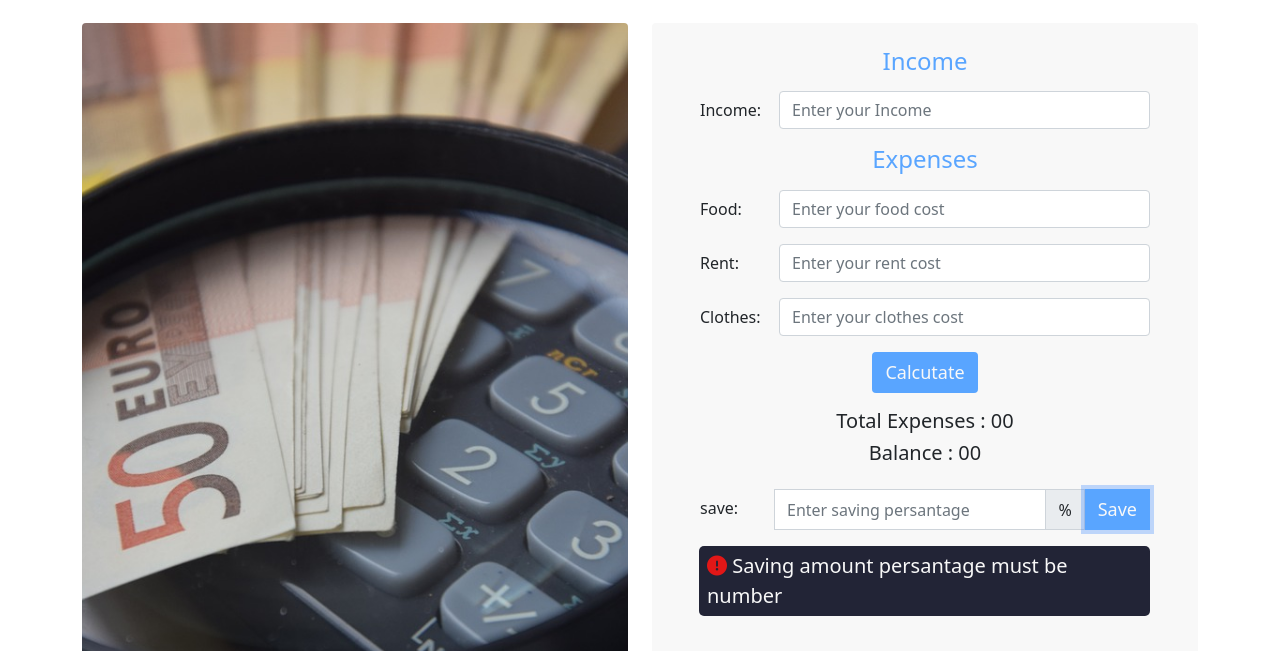
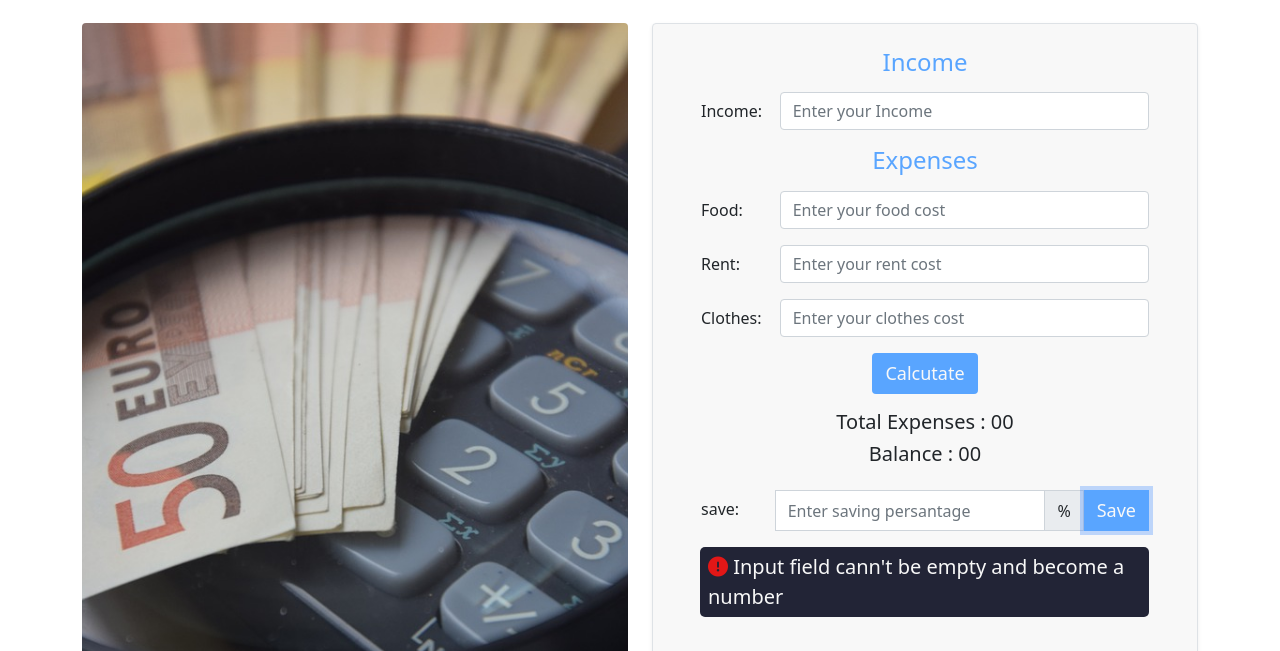
Before and after one commit to mohammadshariful/money-master, a plain HTML site: page index.html in a window 1280 px wide. Both pictures are taken after typing "Sample" into the empty fields and a click on the button "Save". Shown: the part 107-758 px from the top of the page. Drawn offline with nearby package versions, Linux system fonts and the light colour scheme.

Commit message:
finallay project completed

```diff
--- a/css/style.css
+++ b/css/style.css
@@ -1,3 +1,4 @@
+/* utilities styles */
 .color-one {
   color: #31a5ac;
 }
--- a/index.html
+++ b/index.html
@@ -42,7 +42,7 @@
         </div>
         <!-- money calculation section start -->
         <div class="col-lg-6">
-          <div class="calculation-form py-4 px-5 rounded">
+          <div class="calculation-form py-4 px-5 rounded border shadow-sm">
             <form>
               <!-- income form input start -->
               <div>
@@ -61,7 +61,7 @@
                   </div>
                 </div>
               </div>
-              <!-- income from input end -->
+              <!-- income form input end -->
               <!-- expenses form input start -->
               <div>
                 <h4 class="text-center mb-3 color-two">Expenses</h4>
@@ -109,16 +109,16 @@
               <button type="submit" class="btn btn-bg d-block mx-auto">
                 Calcutate
               </button>
-              <!-- error msg section start -->
+              <!-- error msg  start -->
               <p id="error-one" class="mt-3">
                 <span><i class="fa-solid fa-circle-exclamation"></i></span>
                 Please enter positive number
               </p>
               <p id="error-two" class="mt-3">
                 <span><i class="fa-solid fa-circle-exclamation"></i></span>
-                Input field cann't be balnk
+                Input field cann't be empty and become a number
               </p>
-              <!-- error msg section end -->
+              <!-- error msg  end -->
             </form>
 
             <!-- balance calculation start -->
@@ -156,7 +156,7 @@
                 <!-- error msg  start -->
                 <p id="error-four" class="mt-3">
                   <span><i class="fa-solid fa-circle-exclamation"></i></span>
-                  Saving amount persantage must be number
+                  Input field cann't be empty and become a number
                 </p>
                 <p id="error-five" class="mt-3">
                   <span><i class="fa-solid fa-circle-exclamation"></i></span>
--- a/js/main.js
+++ b/js/main.js
@@ -91,6 +91,7 @@ function savingBalance() {
 }
 // saving ammout function
 function savingAmount(balance, persantage) {
+  // select element
   const savingAmount = getElement("saving-amount");
   const ramainingBalance = getElement("remaing-balance");
   const persantageBalance = balance * persantage;
```
